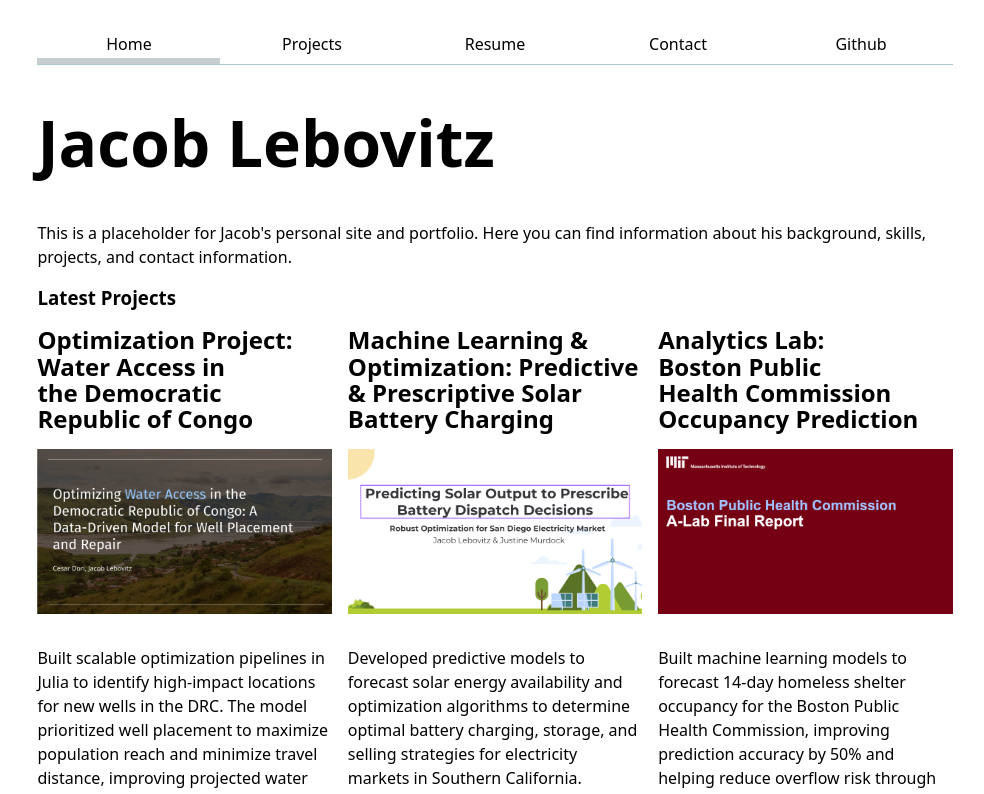
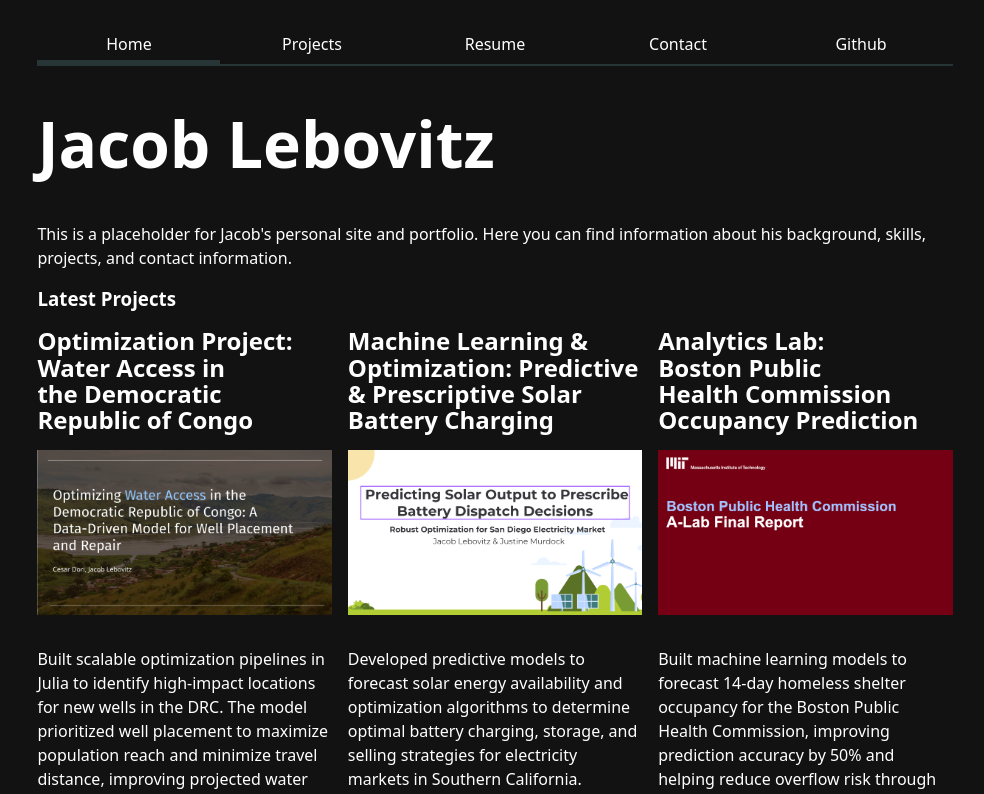
Before and after one commit to jacob-lebovitz/svelteportfolio, a SvelteKit app: page / in a window 1280 px wide. Shown: the top 794 px of the page, without its empty margins (145-1129 px from the left). Built offline with nearby package versions, Linux system fonts and the light colour scheme.

Commit message:
dark mode colors
dark colors

```diff
--- a/src/routes/+layout.svelte
+++ b/src/routes/+layout.svelte
@@ -28,4 +28,44 @@
 
 </nav>
 
+<style>
+    :root {
+    color-scheme: dark;
+    }
+
+    nav {
+    --border-color: oklch(50% 10% 200 / 40%);
+        /* ... other styles and nested rules ... */
+    border-bottom: 2px solid var(--border-color);
+    }
+    /* other CSS rules */
+    .current {
+    border-bottom: 4px solid var(--border-color);
+    }
+
+    nav {
+    display: flex;
+    margin-bottom: 1em;
+    }
+
+    nav a {
+    flex: 1;
+    text-align: center;
+    text-decoration: none;
+    color: inherit;
+    padding: 0.5em 0;
+    }
+
+    nav a.current {
+    padding-bottom: 0.1em;
+    }
+
+    nav a:hover {
+    border-bottom: 0.4em solid var(--color-accent);
+    background-color: color-mix(in oklch, var(--color-accent), canvas 85%);
+    padding-bottom: 0.1em;
+    }
+
+</style>
+
 <slot />
--- a/static/style.css
+++ b/static/style.css
@@ -21,30 +21,6 @@
   height: auto;
 }
 
-nav {
-  display: flex;
-  margin-bottom: 1em;
-  border-bottom: 1px solid oklch(81.092% 0.03356 203.838);
-}
-
-nav a {
-  flex: 1;
-  text-align: center;
-  text-decoration: none;
-  color: inherit;
-  padding: 0.5em 0;
-}
-
-nav a.current {
-  border-bottom: 0.4em solid oklch(84.628% 0.00786 207.769);
-  padding-bottom: 0.1em;
-}
-
-nav a:hover {
-  border-bottom: 0.4em solid var(--color-accent);
-  background-color: oklch(from var(--color-accent) 95% 5% h);
-  padding-bottom: 0.1em;
-}
 
 input,
 textarea,
```
